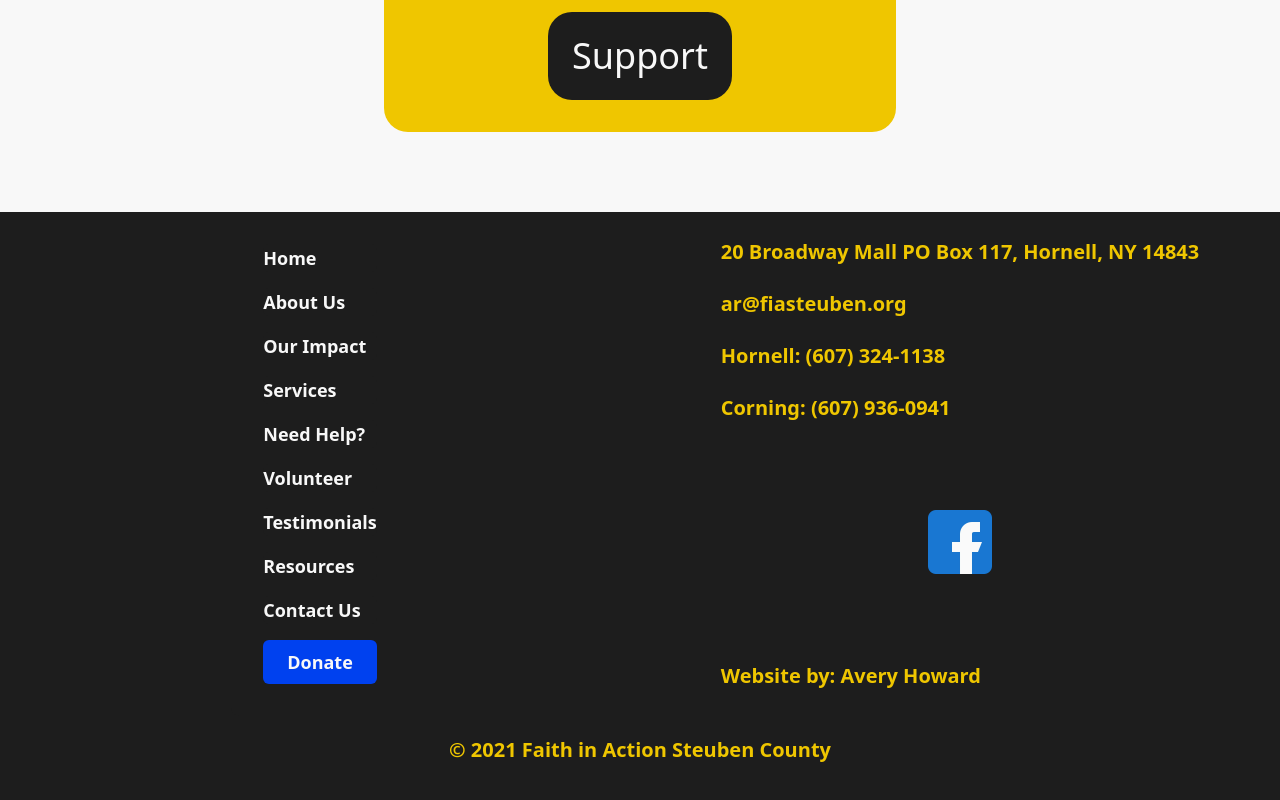
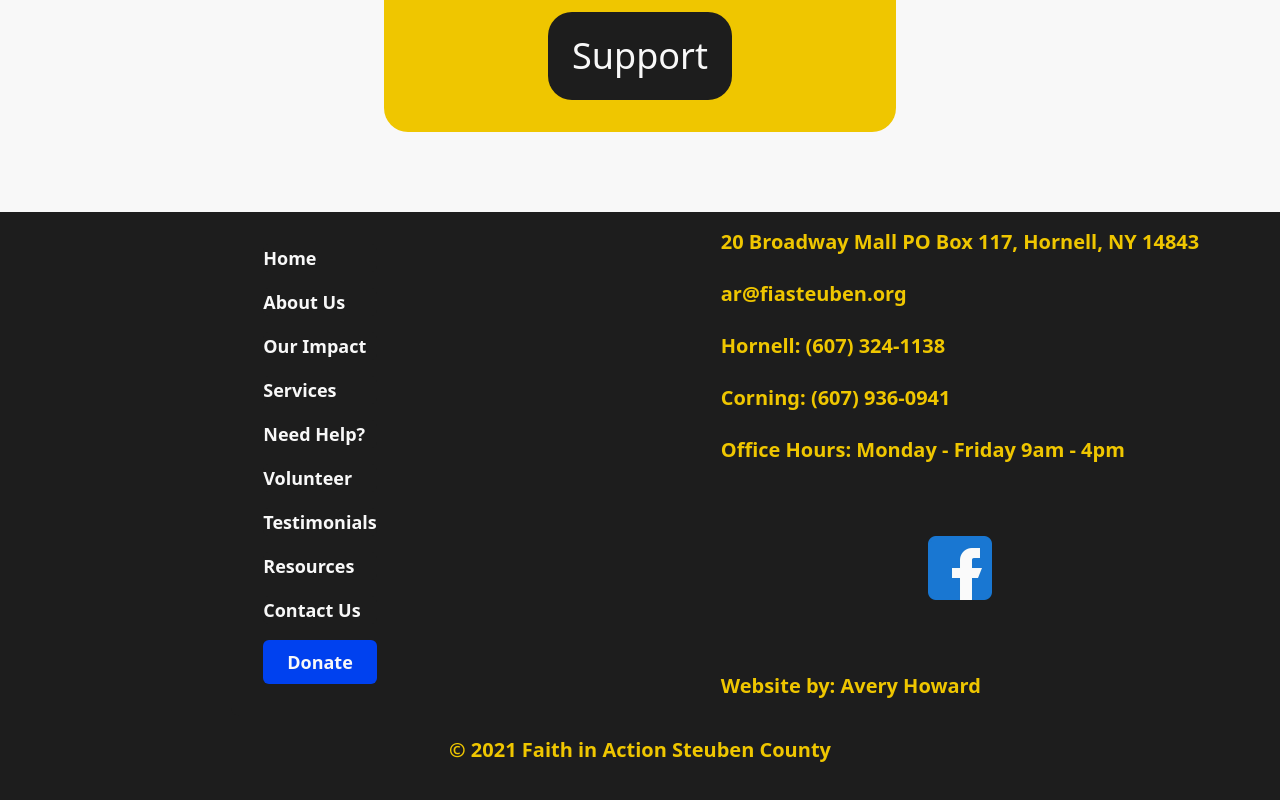
Before and after one commit to ahoward7/faith-in-action, a Nuxt app: page / in a window 1280 px wide. Shown: the part 5285-6085 px from the top of the page. Built offline with nearby package versions, Linux system fonts and the light colour scheme.

Commit message:
Added office hours to footer

```diff
--- a/components/fia/footer/Info.vue
+++ b/components/fia/footer/Info.vue
@@ -4,7 +4,7 @@
       <div class="text-md md:text-lg lg:text-xl text-fia-yellow font-semibold" v-for="info in information">
         {{ info }}
       </div>
-      <div class="flex justify-center items-center my-8 lg:my-16">
+      <div class="flex justify-center items-center my-6 lg:my-12">
         <img src="~/assets/images/logos/facebook.png" class="h-16" />
       </div>
       <div class="text-sm md:text-lg lg:text-xl text-fia-yellow font-semibold" v-for="info in bottomInformation">
@@ -19,7 +19,8 @@ const information = [
   "20 Broadway Mall PO Box 117, Hornell, NY 14843",
   "ar@fiasteuben.org",
   "Hornell: (607) 324-1138",
-  "Corning: (607) 936-0941"
+  "Corning: (607) 936-0941",
+  "Office Hours: Monday - Friday 9am - 4pm",
 ]
 const bottomInformation = [
   "Website by: Avery Howard",
```
